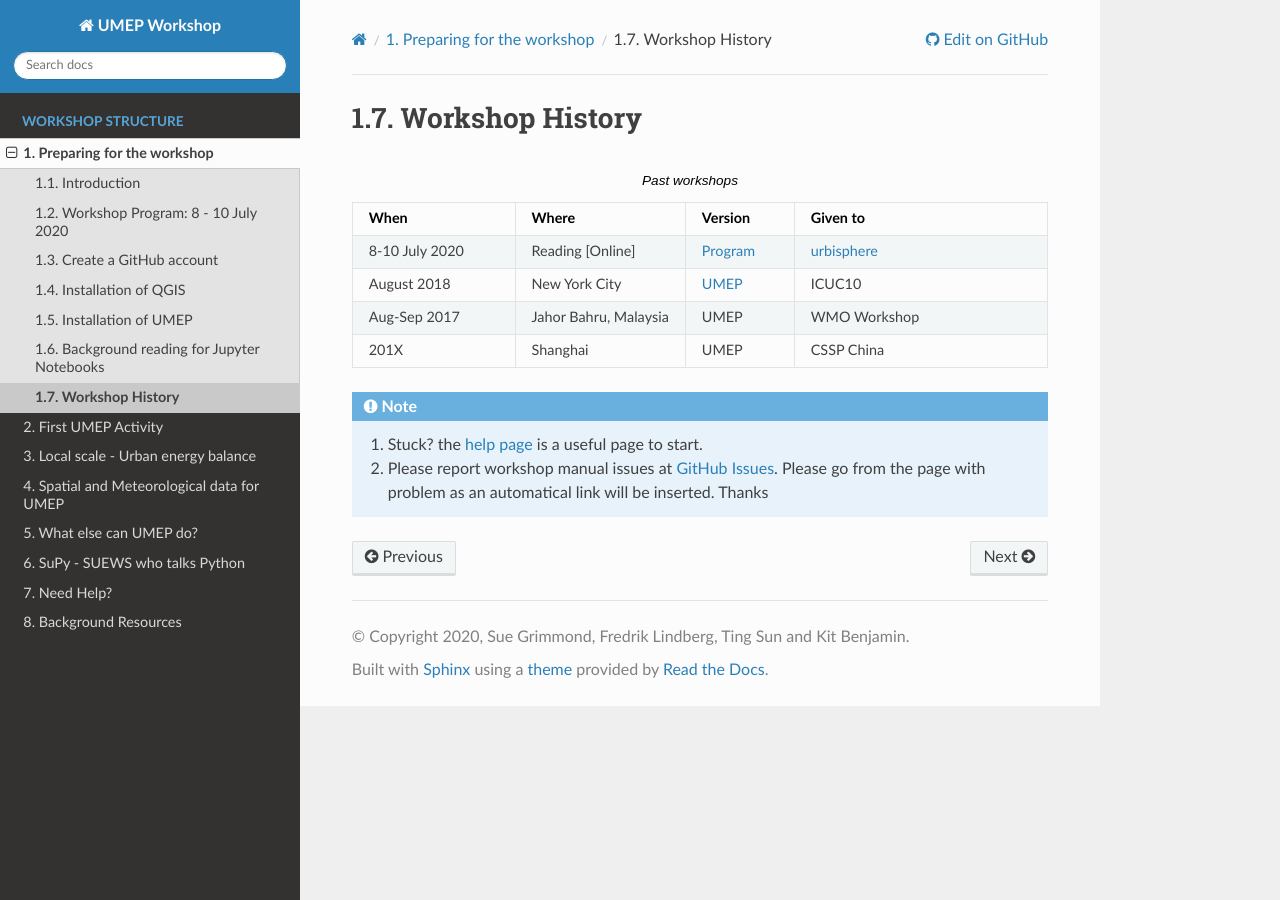
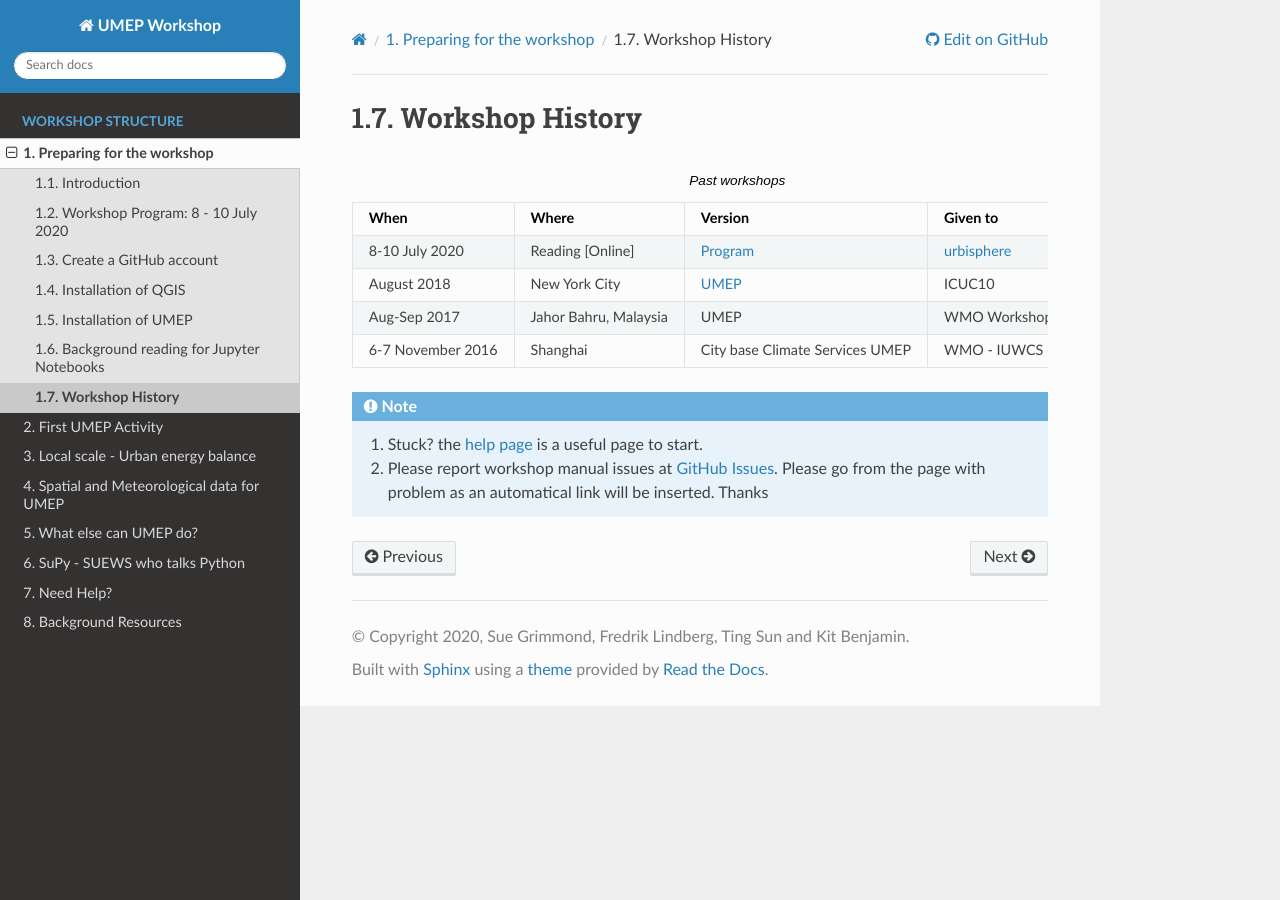
Before and after one commit to Urban-Meteorology-Reading/UMEP-Workshop, a Sphinx documentation site: the page built from source/Hist1.rst, in a window 1280 px wide. Built offline with Sphinx 7.4.7 and the Read the Docs theme 2.0.0, drawn with Linux system fonts in a browser that asks for light colours.

Commit message:
Update Hist1.rst

```diff
--- a/source/Hist1.rst
+++ b/source/Hist1.rst
@@ -23,7 +23,7 @@ Workshop History
      - Jahor Bahru, Malaysia
      - UMEP
      - WMO Workshop
-   * - 201X
+   * - 6-7 November 2016
      - Shanghai
-     - UMEP
-     - CSSP China
+     - City base Climate Services UMEP
+     - WMO - IUWCS -CSSP China
```
